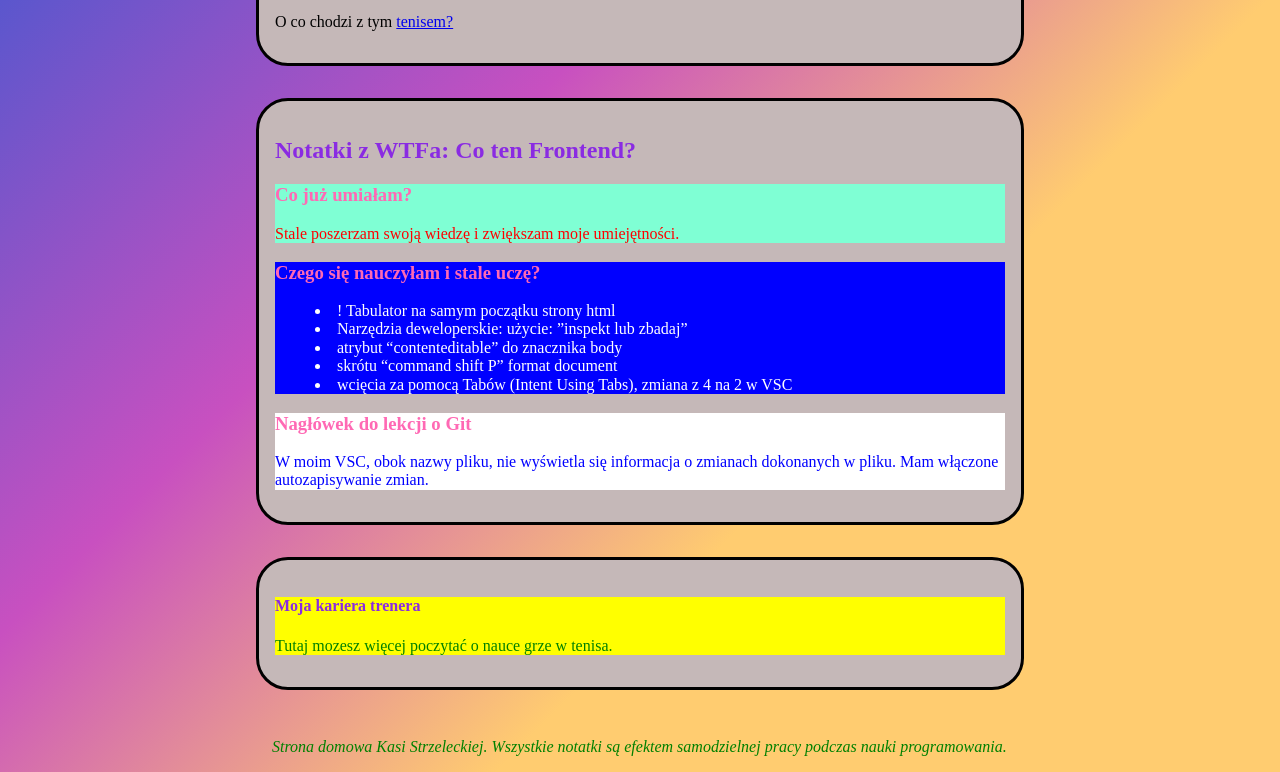
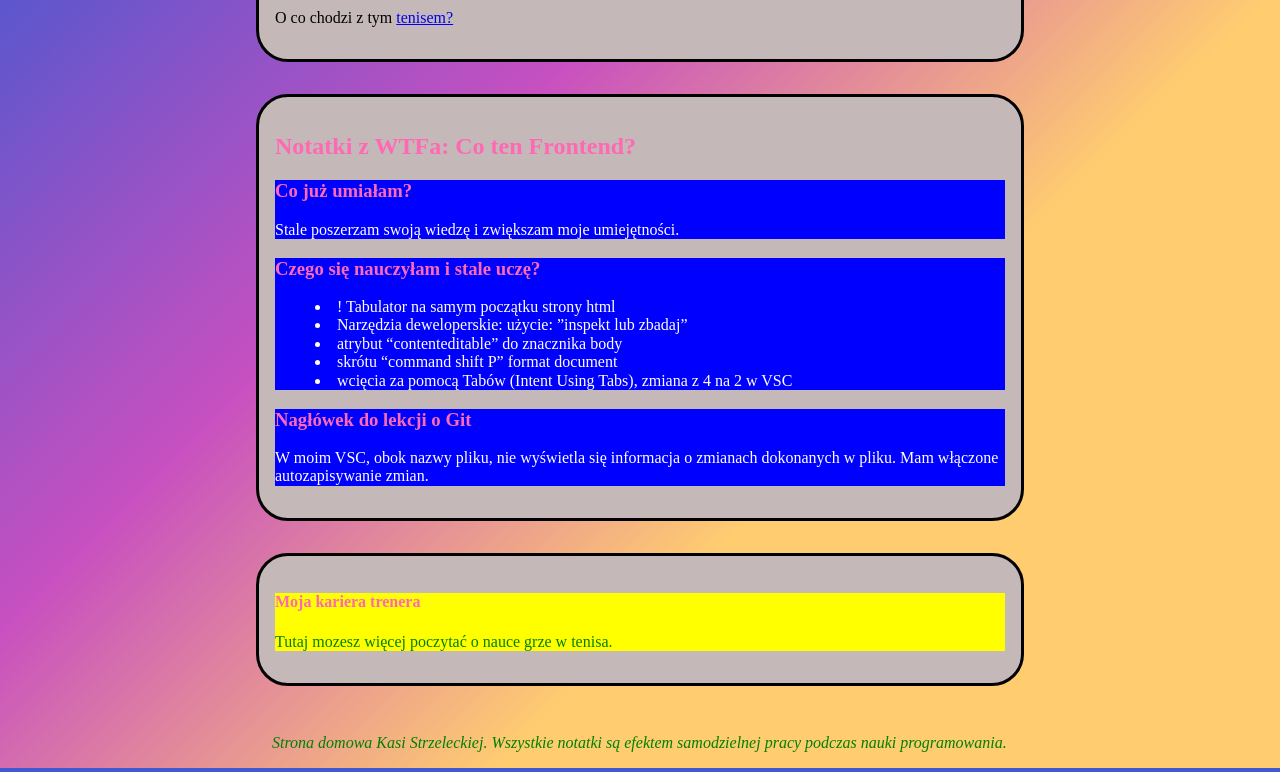
Before and after one commit to kasiastrzelecka/homepage, a plain HTML site: page index.html in a window 1280 px wide. Shown: the part 963-1735 px from the top of the page. Drawn offline with Linux system fonts and the light colour scheme.

Commit message:
media screen

```diff
--- a/style.css
+++ b/style.css
@@ -52,7 +52,7 @@ main {
     color: blue;
     padding: 16px;
     padding-left: 12px;
-    border: 2px solid red;
+
     font-size: 1.5rem;
 
 
@@ -84,36 +84,6 @@ main {
     border: 3px solid black;
 
 }
-.section__title {
-    color: hotpink;
-}
-.section__title-special{
-    color:blueviolet
-
-}
-
-.section__image {
-    max-width: 100%;
-    height: auto;
-    display: block;
-
-}
-
-.section__it-article {
-    background-color: aquamarine;
-    color: red
-
-}
-
-.section__my-learning {
-    color:white;
-    background-color: blue;
-}
-
-.section__my-git {
-    color:blue;
-    background-color: white;
-}
 .section__hobby-images{
     display:grid;
     grid-template-columns: repeat(3,1fr);
@@ -128,6 +98,33 @@ main {
     height: auto;
 
 }
+.section__image {
+    max-width: 100%;
+    height: auto;
+    display: block;
+
+}
+.section__it-article {
+    background-color: aquamarine;
+    color: red
+
+}
+.section__my-learning {
+    color:white;
+    background-color: blue;
+}
+
+.section__my-git{
+    color:white;
+    background-color: blue;
+}
+.section__title {
+    color:red;
+}
+.section__title-special{
+    color:blueviolet
+
+}
 
 #tenis {
     background-color: yellow;
@@ -140,7 +137,20 @@ main {
     color: blue;
     padding: 16px;
     padding-left: 64px;
-    border: 2px solid red;
+
     font-size: 2rem;
+}
+    .section__my-git{
+        color:white;
+        background-color: blue;
     }
-}
+
+    .section__title {
+        color: hotpink;
+    }
+
+    }
+    .section__it-article{
+        color:white;
+        background-color: blue;
+    }
```
